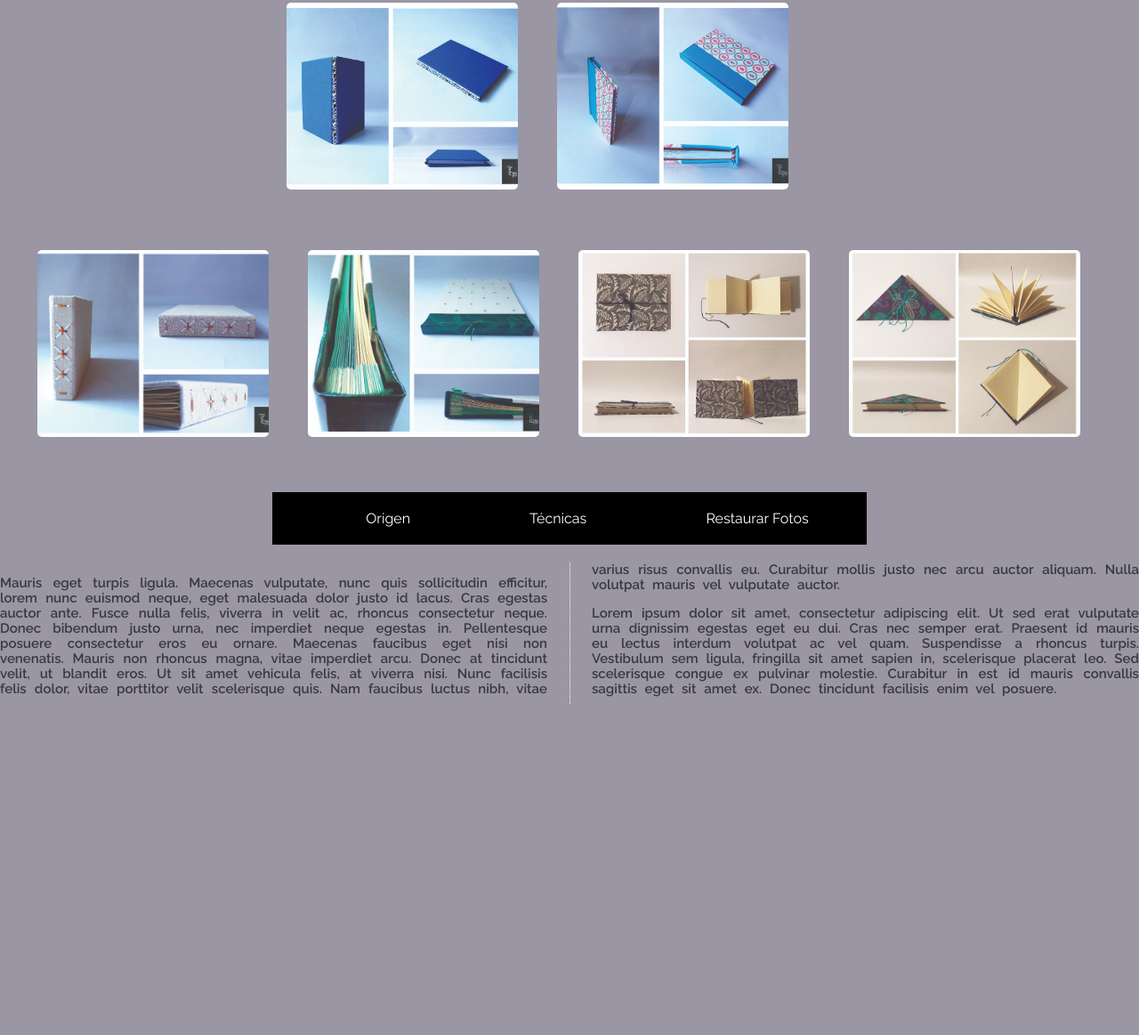
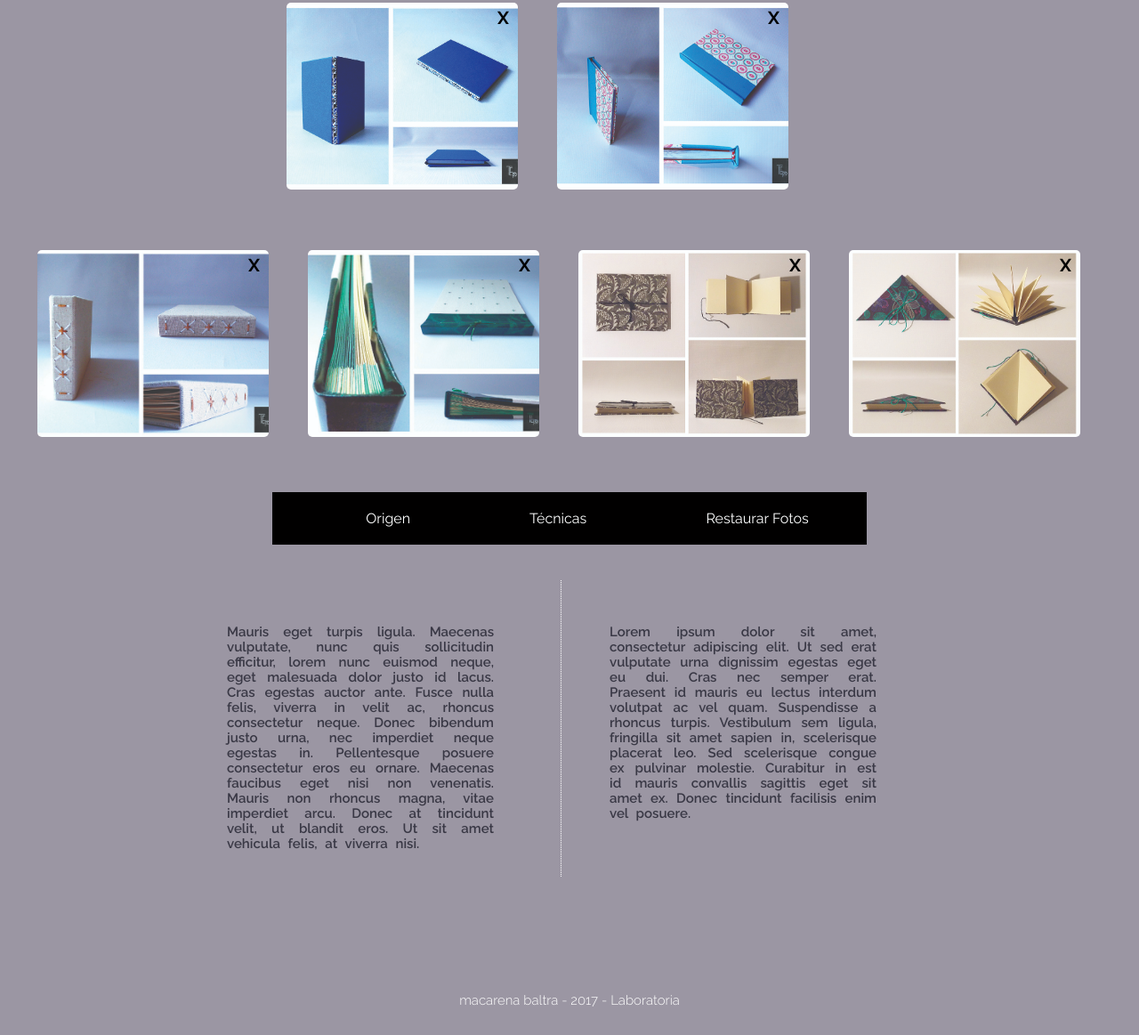
Before and after one commit to M2B0C17-zz/panda-panda, a plain HTML site: page index.html in a window 1280 px wide. Shown: the part 388-1551 px from the top of the page at 89% size. Before the commit the page ends 1179 px from the top, so only its background shows below. Drawn offline with Linux system fonts and the light colour scheme.

Commit message:
Subiendo Evaluado CSS

```diff
--- a/assets/style.css
+++ b/assets/style.css
@@ -38,6 +38,17 @@ div .bookbuilding{
 	background-position: center;
 	padding: 20px 20px; /* margen interno de la caja que contiene las iamgenes */
   display: inline-block; /* para que los elementos (imagenes), se coloquen uno al lado del otro */
+}
+
+span{
+  color: black;
+  font-size: 20px;
+  font-weight: bolder;
+  width: 190px;
+  display: flex;
+  flex-direction: row-reverse;
+  padding: 0 30px 0 30px;
+  margin: 0;
 }
 
 /* fotos tramo 1 */
@@ -168,8 +179,10 @@ div .bookbuilding3{
 /* texto1 */
 .textosEnColumnas{ /* usamos prefijos especiales para la realización de las columnas */
   -webkit-column-count: 2; /* define la cantidad de columnas que se quieren colocar */
-  -webkit-column-gap: 50px; /* Nos permite definir el espacio entre columnas */
-  -webkit-column-rule: 1px dotted white; /* linea de separación entre columnas */
+  -webkit-column-gap: 10px; /* Nos permite definir el espacio entre columnas */
+  -webkit-column-rule: 1px dotted white; /* linea dotted (puntitos) de separación entre columnas */
+  display: inline-block;
+  margin: 20px 0 30px 215px;
 }
 
 .textulio{
@@ -180,3 +193,27 @@ div .bookbuilding3{
   word-spacing: 5px; /* espacio entre palabras */
   text-align: justify;
 }
+
+.texUno{
+  padding: 10px 30px 0 0;
+  width: 300px;
+  margin: 40px;
+}
+
+.texDos{
+  padding: 10px;
+  width: 300px;
+  margin: 40px;
+  float: left;
+}
+
+/* Footer */
+footer{
+  text-align: center;
+  border-color: blue;
+  padding: 100px 0 30px 0;
+  display: block;
+  color: white;
+  font-weight: lighter;
+  font-size: 15px;
+}
--- a/index.html
+++ b/index.html
@@ -20,20 +20,20 @@
   <!-- Fotos -->
   <div id="fotosEncua">
 		<div class="bookbuilding">
-      <div id="imag1"></div>
-      <div id="imag2"></div>
-      <div id="imag3"></div>
-      <div id="imag4"></div>
+      <div id="imag1"><span>X</span></div>
+      <div id="imag2"><span>X</span></div>
+      <div id="imag3"><span>X</span></div>
+      <div id="imag4"><span>X</span></div>
   </div>
   <div class="bookbuilding2">
-    <div id="imag5"></div>
-    <div id="imag6"></div>
+    <div id="imag5"><span>X</span></div>
+    <div id="imag6"><span>X</span></div>
 </div>
   <div class="bookbuilding3">
-    <div id="imag7"></div>
-    <div id="imag8"></div>
-    <div id="imag9"></div>
-    <div id="imag10"></div>
+    <div id="imag7"><span>X</span></div>
+    <div id="imag8"><span>X</span></div>
+    <div id="imag9"><span>X</span></div>
+    <div id="imag10"><span>X</span></div>
   </div>
 </div>
 <!-- Menú 2 -->
@@ -50,16 +50,17 @@
 <!-- textos -->
 <div class="textosEnColumnas">
     <div class="textulio">
-      <p>
-            Mauris eget turpis ligula. Maecenas vulputate, nunc quis sollicitudin efficitur, lorem nunc euismod neque, eget malesuada dolor justo id lacus. Cras egestas auctor ante. Fusce nulla felis, viverra in velit ac, rhoncus consectetur neque. Donec bibendum justo urna, nec imperdiet neque egestas in. Pellentesque posuere consectetur eros eu ornare. Maecenas faucibus eget nisi non venenatis. Mauris non rhoncus magna, vitae imperdiet arcu. Donec at tincidunt velit, ut blandit eros. Ut sit amet vehicula felis, at viverra nisi. Nunc facilisis felis dolor, vitae porttitor velit scelerisque quis. Nam faucibus luctus nibh, vitae varius risus convallis eu. Curabitur mollis justo nec arcu auctor aliquam. Nulla volutpat mauris vel vulputate auctor.
+      <p class="texUno">
+            Mauris eget turpis ligula. Maecenas vulputate, nunc quis sollicitudin efficitur, lorem nunc euismod neque, eget malesuada dolor justo id lacus. Cras egestas auctor ante. Fusce nulla felis, viverra in velit ac, rhoncus consectetur neque. Donec bibendum justo urna, nec imperdiet neque egestas in. Pellentesque posuere consectetur eros eu ornare. Maecenas faucibus eget nisi non venenatis. Mauris non rhoncus magna, vitae imperdiet arcu. Donec at tincidunt velit, ut blandit eros. Ut sit amet vehicula felis, at viverra nisi.
       </p>
-      <p>
+
+      <p class="texDos">
           Lorem ipsum dolor sit amet, consectetur adipiscing elit. Ut sed erat vulputate urna dignissim egestas eget eu dui. Cras nec semper erat. Praesent id mauris eu lectus interdum volutpat ac vel quam. Suspendisse a rhoncus turpis. Vestibulum sem ligula, fringilla sit amet sapien in, scelerisque placerat leo. Sed scelerisque congue ex pulvinar molestie. Curabitur in est id mauris convallis sagittis eget sit amet ex. Donec tincidunt facilisis enim vel posuere.
       </p>
     </div>
 </div>
-  <script src="assets/main.js" type="text/javascript">
-
-  </script>
+<!-- Footer -->
+<footer>macarena baltra - 2017 - Laboratoria</footer>
+  <script src="assets/main.js" type="text/javascript"></script>
 </body>
 </html>
```
Also changed, not shown: 1 other file.
